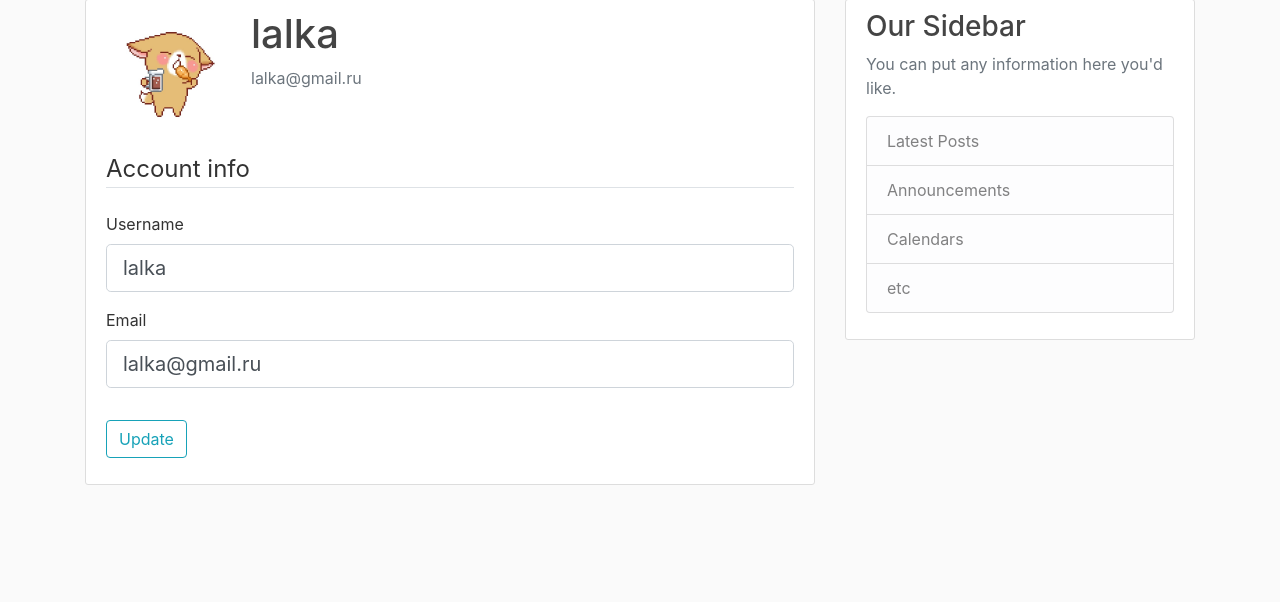
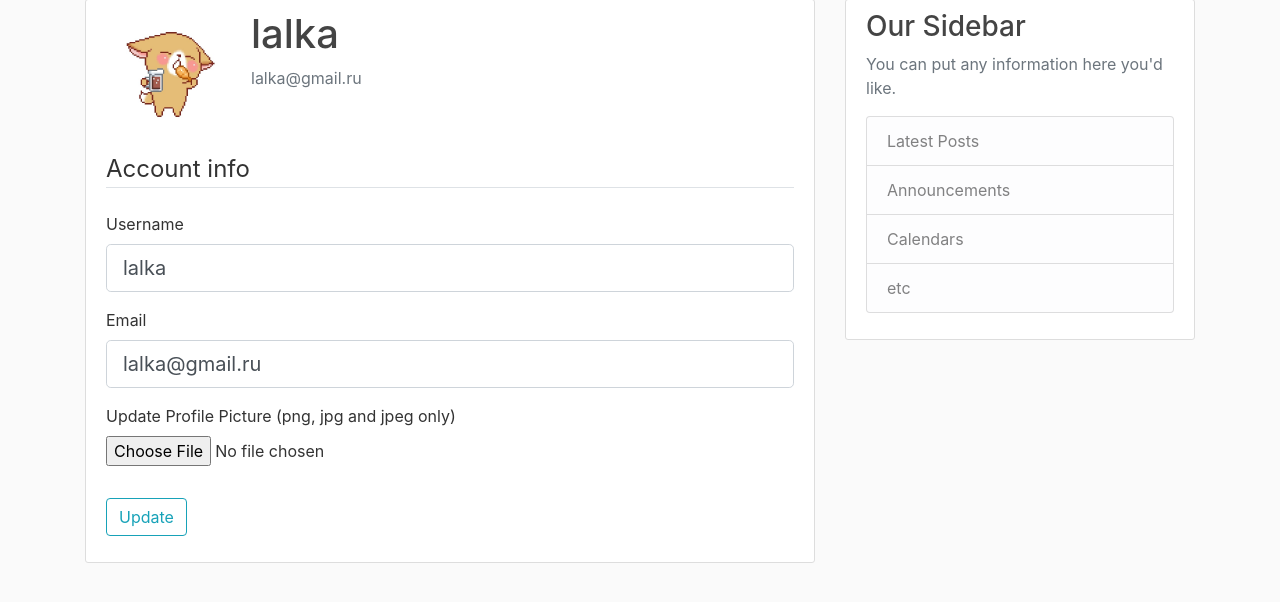
Before and after one commit to rmrf51/stankingames, a Flask app: page /account in a window 1280 px wide. Shown: the part 81-683 px from the top of the page. Run offline with Flask 2, Linux system fonts and the light colour scheme; a user stored in the database is signed in; some libraries are stand-ins or nearby versions.

Commit message:
update account and pictures + fixed bugs (email error)

```diff
--- a/flaskblog/forms.py
+++ b/flaskblog/forms.py
@@ -1,4 +1,5 @@
 from flask_wtf import FlaskForm
+from flask_wtf.file import FileField, FileAllowed
 from flask_login import current_user
 from wtforms import StringField, PasswordField, SubmitField, BooleanField
 from wtforms.validators import DataRequired, Length, Email, EqualTo, ValidationError
@@ -27,11 +28,18 @@ class RegistrationForm(FlaskForm):
             raise ValidationError('That email is taken. Please choose a different one.')
 
 
+# Login
+class LoginForm(FlaskForm):
+    email = StringField('Email', validators=[DataRequired(), Email()])
+    password = PasswordField('Password', validators=[DataRequired()])
+    remember = BooleanField('Remember Me')
+    submit = SubmitField('Login')
 
 # Update account
 class UpdateAccountForm(FlaskForm):
     username = StringField('Username', validators=[DataRequired(), Length(min=2, max=20)])
     email = StringField('Email', validators=[DataRequired(), Email()])
+    picture = FileField('Update Profile Picture (png, jpg and jpeg only) ', validators=[FileAllowed(['jpg', 'png', 'jpeg'])])
     submit = SubmitField('Update')
 
     def validate_username(self, username):
@@ -43,19 +51,9 @@ class UpdateAccountForm(FlaskForm):
                 raise ValidationError('That username is taken. Please choose a different one.')
 
     def validate_email(self, email):
-        if email.data != current_user.username:
+        if email.data != current_user.email:
 
             user = User.query.filter_by(email=email.data).first()
 
             if user:
                 raise ValidationError('That email is taken. Please choose a different one.')
-
-
-
-
-# Login
-class LoginForm(FlaskForm):
-    email = StringField('Email', validators=[DataRequired(), Email()])
-    password = PasswordField('Password', validators=[DataRequired()])
-    remember = BooleanField('Remember Me')
-    submit = SubmitField('Login')
--- a/flaskblog/routes.py
+++ b/flaskblog/routes.py
@@ -1,3 +1,6 @@
+import os
+import secrets
+from PIL import Image
 from flask import render_template, url_for, flash, redirect, request
 from flaskblog import app, db, bcrypt
 from flaskblog.forms import RegistrationForm, LoginForm, UpdateAccountForm
@@ -63,11 +66,29 @@ def logout():
     logout_user()
     return redirect(url_for('home'))
 
+
+def save_picture(form_picture):
+    random_hex = secrets.token_hex(8)
+    _, f_ext = os.path.splitext(form_picture.filename)
+    picture_fn = random_hex + f_ext
+    picture_path = os.path.join(app.root_path, 'static/profile_pics', picture_fn)
+
+    output_size = (125, 125)
+    i = Image.open(form_picture)
+    i.thumbnail(output_size)
+    i.save(picture_path)
+
+    return picture_fn
+
+
 @app.route("/account", methods=['GET', 'POST'])
 @login_required
 def account():
     form = UpdateAccountForm()
     if form.validate_on_submit():
+        if form.picture.data:
+            picture_file = save_picture(form.picture.data)
+            current_user.image_file = picture_file
         current_user.username = form.username.data
         current_user.email = form.email.data
         db.session.commit()
--- a/flaskblog/templates/account.html
+++ b/flaskblog/templates/account.html
@@ -9,7 +9,7 @@
           </div>
         </div>
 
-                <form method="POST" action="">
+                <form method="POST" action="" enctype="multipart/form-data">
                     {{ form.hidden_tag() }}
                     <fieldset class="form-group">
                         <legend class="border-bottom mb-4"> Account info</legend>
@@ -50,6 +50,15 @@
 
                             {% endif %}
                             </div>
+                            <div class="form-group">
+                                    {{ form.picture.label() }}
+                                    {{ form.picture(class="form-control-file") }}
+                                    {% if form.picture.errors %}
+                                        {% for errors in form.picture.errors %}
+                                            <span class="text-danger">{{ error }}</span> <br>
+                                        {% endfor %}
+                                    {% endif %}
+                            </div>
                     </fieldset>
                     <div class="form-group">
                         {{ form.submit(class="btn btn-outline-info") }}
```
Also changed, not shown: flaskblog/site.db, flaskblog/static/profile_pics/5be6f9665d3669ad.png (added), flaskblog/static/profile_pics/789ffff89e321a1e.png (added), flaskblog/static/profile_pics/7d5d788d8d38312d.jpeg (added), flaskblog/static/profile_pics/9aab8824f2dea9b7.jpg (added), flaskblog/static/profile_pics/b00e26b895ed0fb3.jpeg (added), flaskblog/static/profile_pics/dfac33ec1342191c.jpg (added), flaskblog/static/profile_pics/dfdfc64bd8a556c2.png (added).
